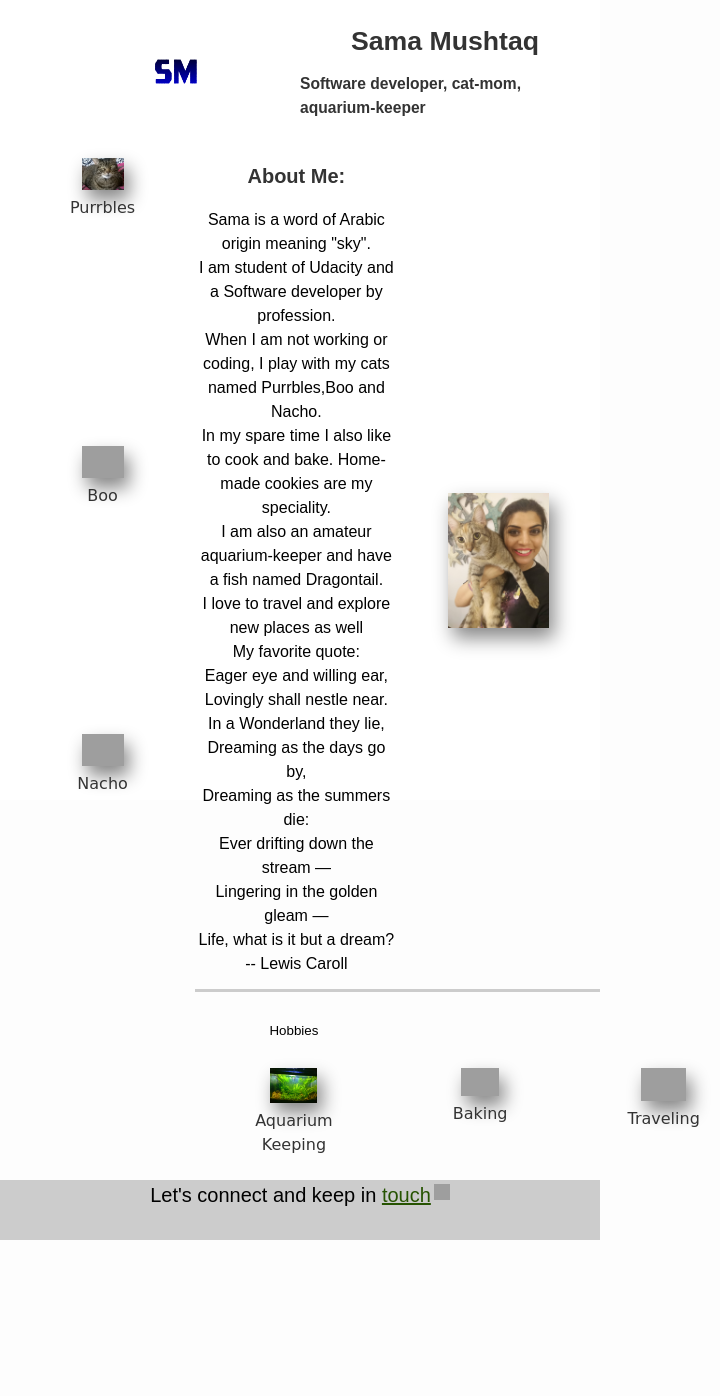
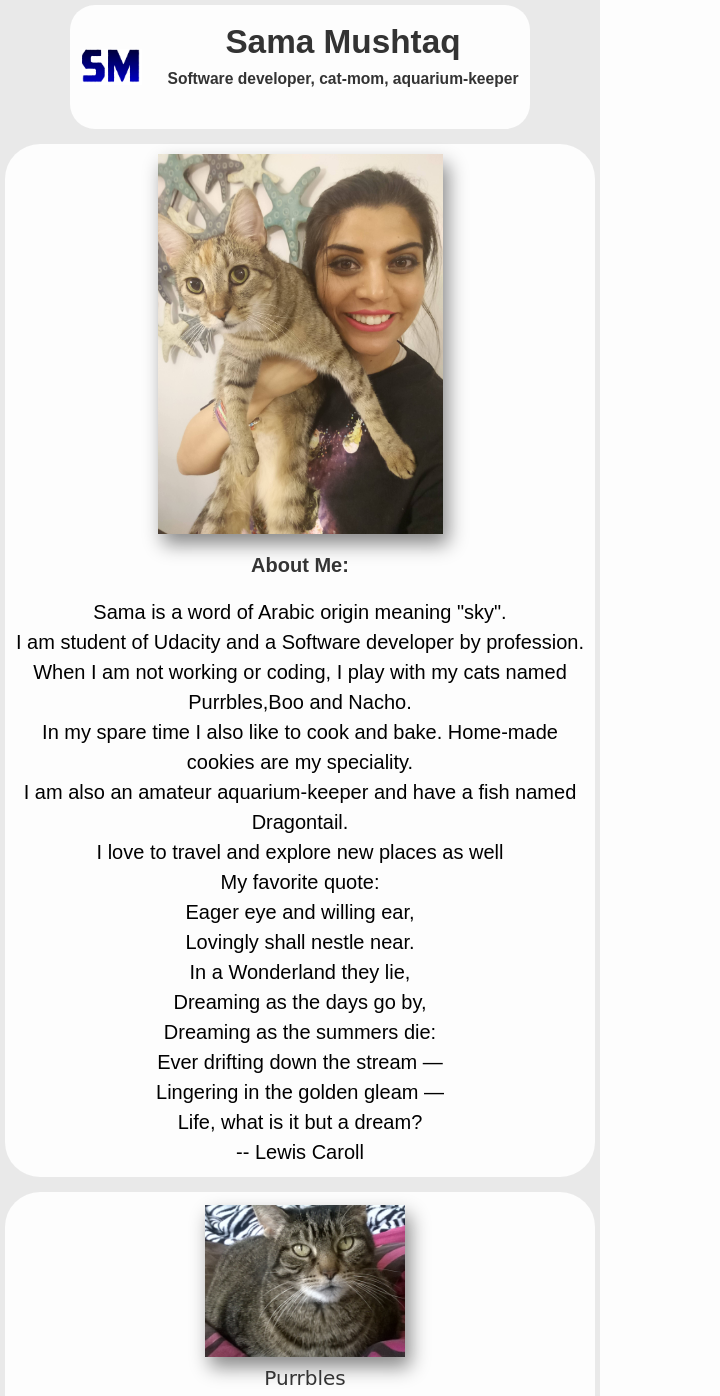
Before and after one commit to smwillson/portfolioSite, a plain HTML site: page index.html in a window 600 px wide. Shown: the top 1396 px of the page, 720 px wide, since content can reach past the window. Before the commit the page ends 1240 px from the top, so only its background shows below. Drawn offline with Linux system fonts and the light colour scheme; grey boxes are pictures that could not be loaded.

Commit message:
Update css/styles.css

```diff
--- a/css/styles.css
+++ b/css/styles.css
@@ -548,7 +548,7 @@ figure>img {
   }
 
   .header-div h1 {
-    font-size: 1.5em;
+    font-size: 2.5em;
   }
 
   div.cat-class-div {
@@ -792,5 +792,113 @@ figure>img {
 }
 
 @media (min-width: 481px) and (max-width: 767px) {
-  //CSS
+  .wrapper {
+    position: absolute;
+    grid-template-columns: 100%;
+    grid-auto-rows: auto;
+    grid-template-areas:
+      "header"
+      "main"
+      "cats"
+      "hobbies"
+      "footer";
+    padding: 0;
+    height: auto;
+    overflow-y: scroll;
+    overflow-x: hidden;
+    width: auto;
+    background: #e9e9e9;
+    grid-gap: 15px;
+    padding: 5px;
+  }
+
+  hr {
+    display: none;
+  }
+
+  div.header-div {
+    background: #fdfdfd;
+    border-radius: 25px;
+    margin: auto;
+    width: auto;
+    padding: 0;
+    grid-area: header;
+    grid-template-columns: 1fr;
+    grid-auto-rows: auto;
+    padding: 2%;
+  }
+
+  div.header-div>img {
+    width: 70%;
+  }
+
+  .header-div h1 {
+    font-size: 2.5em;
+  }
+
+  div.cat-class-div {
+    grid-area: cats;
+    background: #fdfdfd;
+    border-radius: 35px;
+  }
+
+  figure>figcaption {
+    font-size: 15pt;
+  }
+
+  div.main-class-div {
+    grid-area: main;
+    grid-template-columns: 1fr;
+    grid-auto-rows: auto;
+    grid-template-areas:
+      "profilePic"
+      "aboutMe";
+    background: #fdfdfd;
+    border-radius: 35px;
+    padding: 10px;
+  }
+
+  div.main-class-div>article {
+    grid-area: aboutMe;
+  }
+
+  article>p {
+    font-size: 15pt;
+  }
+
+  div.main-class-div>img {
+    grid-area: profilePic;
+  }
+
+  div.hobbies-class-div {
+    background: #fdfdfd;
+    border-radius: 35px;
+    grid-area: hobbies;
+    width: auto;
+    overflow-x: hidden;
+    grid-template-columns: repeat(3, 1fr);
+    grid-auto-flow: column;
+    grid-template-rows: auto;
+  }
+
+  .hobbies-class-div>figure:nth-of-type(1) {
+    grid-column: 1;
+    grid-row: 2;
+  }
+
+  .hobbies-class-div>figure:nth-of-type(2) {
+    grid-column: 2;
+    grid-row: 2;
+  }
+
+  .hobbies-class-div>figure:nth-of-type(3) {
+    grid-column: 3;
+    grid-row: 2;
+  }
+
+  .hobbies-class-div>p:nth-of-type(1) {
+    grid-column: 1;
+    font-size: 30pt;
+    margin: auto;
+  }
 }
```
